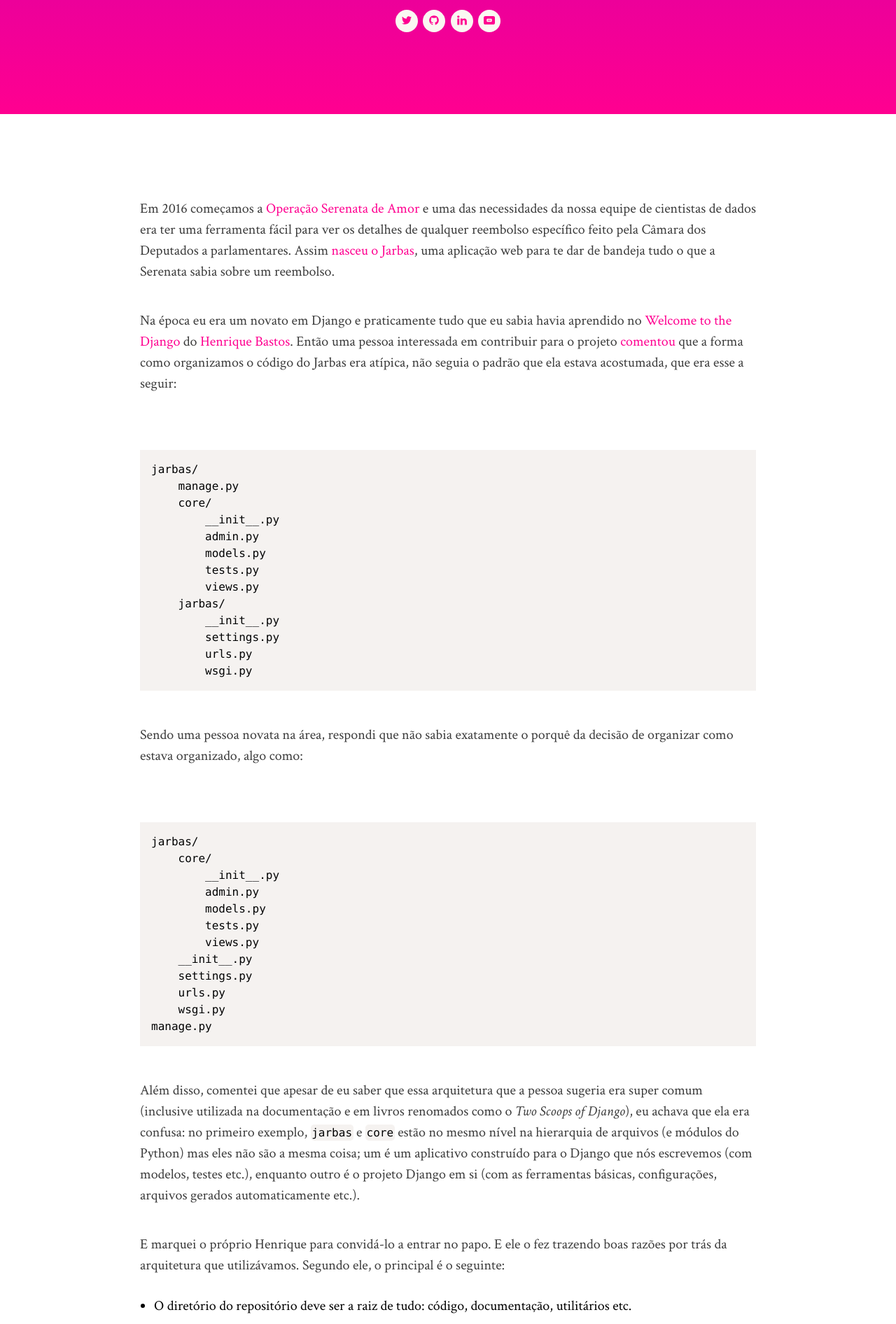
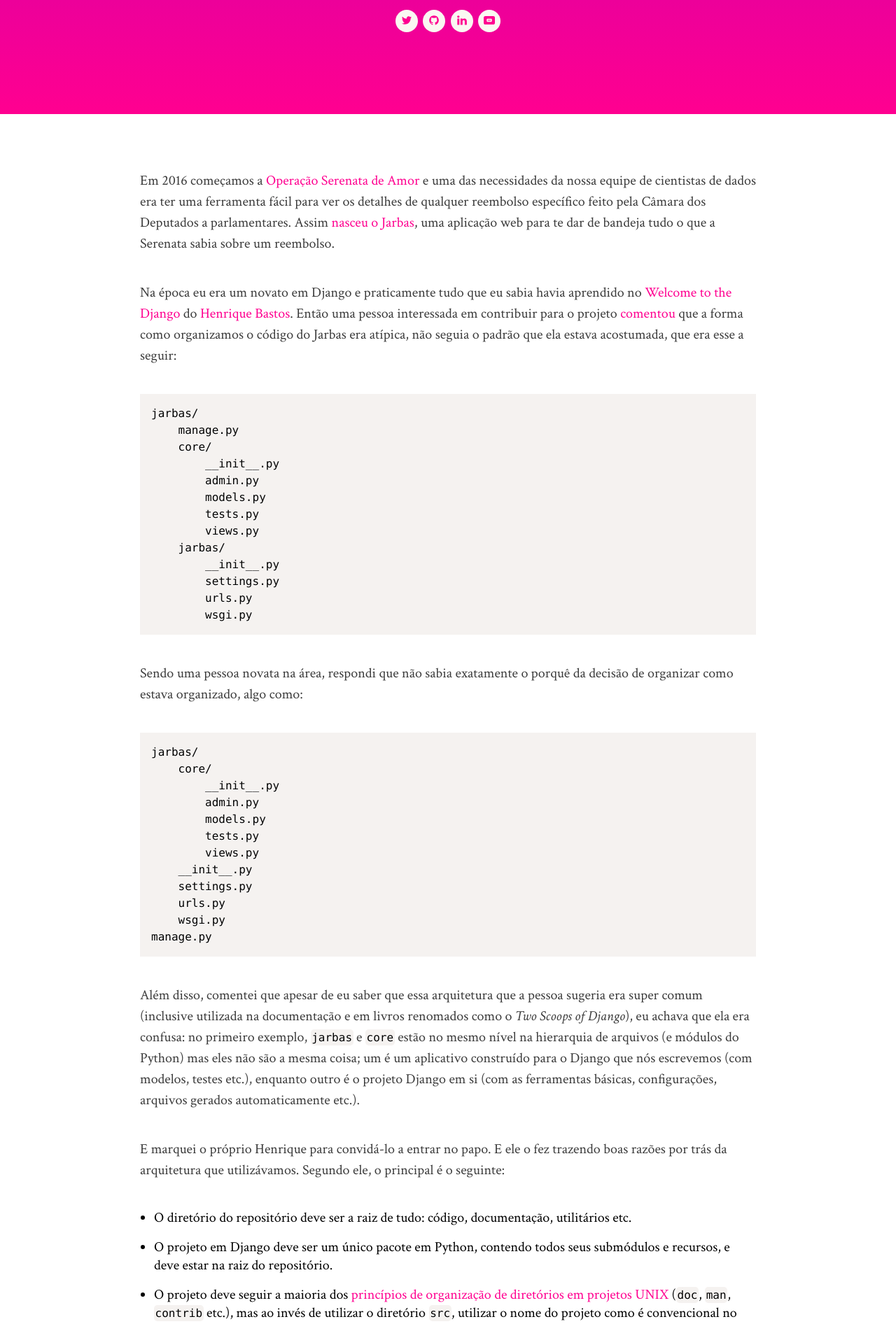
Before and after one commit to cuducos/cuducos.me, a Jekyll site: the page built from _posts/2021-11-24-como-organizar-um-projeto-em-django.md, in a window 1280 px wide. Shown: the part 737-2629 px from the top of the page at 70% size. Built offline with Jekyll 4.4.1, drawn with Linux system fonts in a browser that asks for light colours; nearby versions of some CDN libraries; a style sheet for code colours, icons or effects is not loaded.

Commit message:
change margin for p tag and adjust highlight

```diff
--- a/assets/css/blog-post.css
+++ b/assets/css/blog-post.css
@@ -63,7 +63,7 @@
 }
 
 .post-content > p {
-    padding-top: 40px;
+    margin-bottom: 40px;
 }
 
 .post-content a {
@@ -85,7 +85,7 @@
 }
 
 .post-content .highlight {
-    margin-top: 40px;
+    margin: 0;
     overflow: auto;
 }
 
@@ -121,6 +121,10 @@
     font-size: initial !important;
 }
 
+.language-plaintext.highlighter-rouge {
+    margin: 40px 0;
+}
+
 .share {
     display: flex;
     align-items: center;
```
